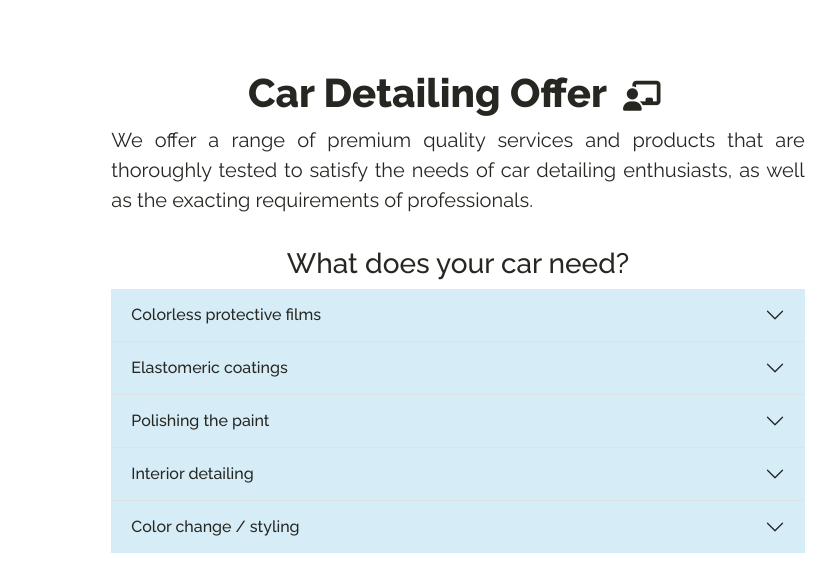
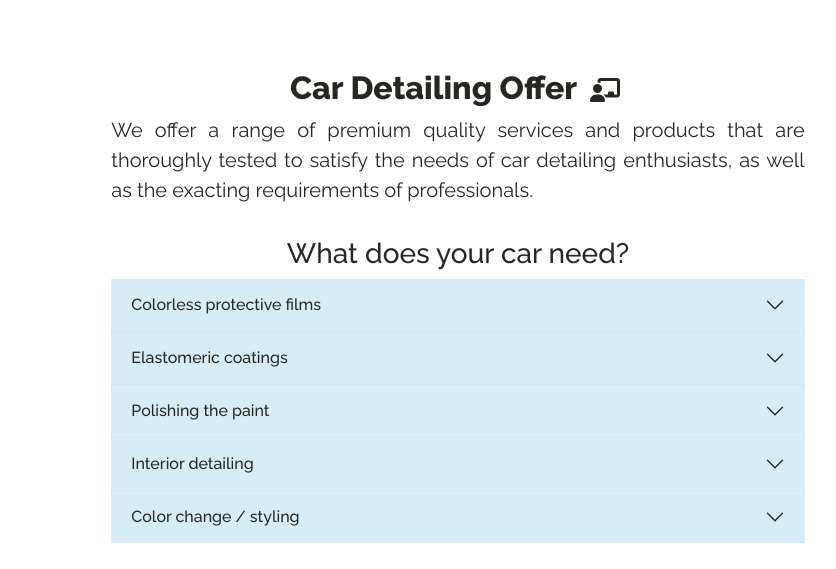
Before and after one commit to bartlomiejdev/portfolio-project-1, a plain HTML site: page index.html in a window 1280 px wide. Shown: the part 1179-1748 px from the top of the page, without its empty margins (182-1018 px from the left). Drawn offline with nearby package versions, Linux system fonts and the light colour scheme.

Commit message:
Change heading in offer section

```diff
--- a/index.html
+++ b/index.html
@@ -187,10 +187,10 @@
     <section id="offer">
       <div class="container py-5">
         <div class="col-lg-8 mx-auto">
-        <h1 class="center fw-bold">
+        <h2 class="center fw-bold">
           Car Detailing Offer
           <i class="fa-solid fa-chalkboard-user icons-header"></i>
-        </h1>
+        </h2>
         <p class="justify">
           We offer a range of premium quality services and products that are
           thoroughly tested to satisfy the needs of car detailing enthusiasts,
```
